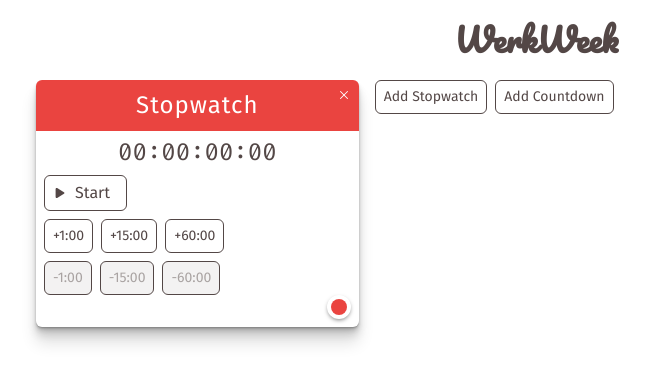
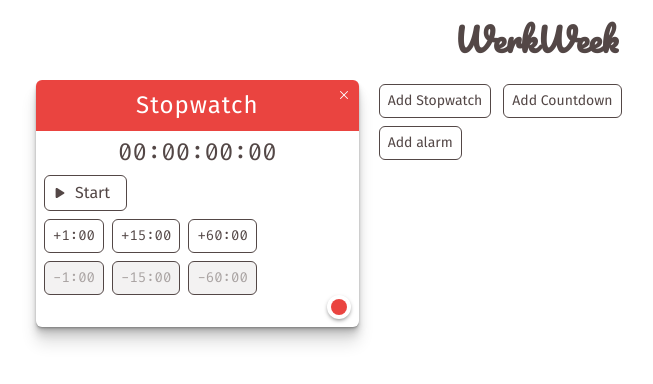
Before and after one commit to nspenner/werkweek, a React (Create React App) app: page / in a window 1280 px wide. Shown: the top 384 px of the page, without its empty margins (104-757 px from the left). Built offline with nearby package versions, Linux system fonts and the light colour scheme.

Commit message:
Add alarm widget base

```diff
--- a/package.json
+++ b/package.json
@@ -16,6 +16,7 @@
     "react-countdown": "^2.2.1",
     "react-dom": "^16.13.1",
     "react-scripts": "^3.4.3",
+    "react-select": "^3.1.0",
     "statman-stopwatch": "^2.11.1",
     "uuid": "^8.3.0"
   },
--- a/src/App.css
+++ b/src/App.css
@@ -63,6 +63,10 @@ button:disabled {
 
 .m--non {
   margin: 0;
+}
+
+.m--xsm {
+  margin: 0.25rem;
 }
 
 .m--sml {
@@ -189,10 +193,11 @@ button:disabled {
   display: inline-flex;
   justify-content: space-evenly;
   align-items: center;
+  margin-right: 0.5rem;
 }
 
-.button-list > button + button {
-  margin-left: 0.5rem;
+.button-list > button:last-child {
+  margin-right: 0;
 }
 
 /* Handles inline spanned icons */
--- a/src/components/AddButton.jsx
+++ b/src/components/AddButton.jsx
@@ -7,15 +7,21 @@ class AddButton extends React.Component {
       <div className="button-list">
         <button
           onClick={() => this.props.addWidget("stopwatch")}
-          className="AddButton"
+          className="m--xsm"
         >
           Add Stopwatch
         </button>
         <button
           onClick={() => this.props.addWidget("countdown")}
-          className="AddButton"
+          className="m--xsm"
         >
           Add Countdown
+        </button>
+        <button
+          onClick={() => this.props.addWidget("alarm")}
+          className="m--xsm"
+        >
+          Add alarm
         </button>
       </div>
     );
--- /dev/null
+++ b/src/components/Alarm.jsx
@@ -0,0 +1,82 @@
+import React from "react";
+import PropTypes from "prop-types";
+import Select from "react-select";
+
+import WidgetTitle from "./WidgetTitle";
+import { set } from "idb-keyval";
+
+const options = [
+  { value: "am", label: "AM" },
+  { value: "pm", label: "PM" },
+];
+
+class Alarm extends React.Component {
+  state = {
+    title: "Alarm",
+    color: "#ea4440",
+    selectedPeriod: "am",
+  };
+
+  handleChange = (e) => {
+    this.setState({ title: e.target.value }, () => {
+      set(this.props.id, this.state);
+    });
+  };
+
+  handleSelectChange = selectedOption => {
+    this.setState({ selectedOption });
+    console.log(`Option selected:`, selectedOption);
+  };
+
+  render() {
+    const { selectedOption } = this.state;
+    return (
+      <div className="flex-container--column widget-container border-curve">
+        <WidgetTitle
+          titleValue={this.state.title}
+          backgroundColor={this.state.color}
+          onDelete={() => this.props.deleteWatch(this.props.id)}
+          onChange={this.handleChange}
+        />
+        <div className="p--sml">
+          <form action="" className="flow--med">
+            <div className="flex-container--centered countdown-display">
+              <input
+                value={this.state.hour}
+                name="hour"
+                onChange={this.handleCountdownInputChange}
+                maxLength="2"
+                placeholder="HH"
+                aria-label="Hour"
+                className="countdown__input  p--sml"
+              />
+              <span className="m--sml">:</span>
+              <input
+                value={this.state.minute}
+                name="minute"
+                onChange={this.handleCountdownInputChange}
+                maxLength="2"
+                placeholder="MM"
+                aria-label="Minute"
+                className="countdown__input  p--sml"
+              />
+              <Select
+                name="selectedOption"
+                value={selectedOption}
+                onChange={this.handleChange}
+                options={options}
+              />
+            </div>
+          </form>
+        </div>
+      </div>
+    );
+  }
+}
+
+Alarm.propTypes = {
+  id: PropTypes.string.isRequired,
+  deleteWatch: PropTypes.func.isRequired,
+};
+
+export default Alarm;
--- a/src/components/Stopwatch.jsx
+++ b/src/components/Stopwatch.jsx
@@ -126,7 +126,10 @@ class Stopwatch extends Component {
     let style = { borderColor: this.state.color };
 
     return (
-      <div className="flex-container--column widget-container border-curve" style={style}>
+      <div
+        className="flex-container--column widget-container border-curve"
+        style={style}
+      >
         <WidgetTitle
           titleValue={this.state.title}
           backgroundColor={this.state.color}
@@ -172,24 +175,39 @@ class Stopwatch extends Component {
             )}
           </div>
           <div className="button-list">
-            <button onClick={() => this.addTime(60000)}>+1:00</button>
-            <button onClick={() => this.addTime(60000 * 15)}>+15:00</button>
-            <button onClick={() => this.addTime(60000 * 60)}>+60:00</button>
+            <button className="monospace" onClick={() => this.addTime(60000)}>
+              +1:00
+            </button>
+            <button
+              className="monospace"
+              onClick={() => this.addTime(60000 * 15)}
+            >
+              +15:00
+            </button>
+            <button
+              className="monospace"
+              onClick={() => this.addTime(60000 * 60)}
+            >
+              +60:00
+            </button>
           </div>
           <div className="button-list">
             <button
+              className="monospace"
               disabled={this.state.timerTime < 60000}
               onClick={() => this.addTime(-60000)}
             >
               -1:00
             </button>
             <button
+              className="monospace"
               disabled={this.state.timerTime < 60000 * 15}
               onClick={() => this.addTime(-60000 * 15)}
             >
               -15:00
             </button>
             <button
+              className="monospace"
               disabled={this.state.timerTime < 60000 * 60}
               onClick={() => this.addTime(-60000 * 60)}
             >
--- a/src/components/Widget.jsx
+++ b/src/components/Widget.jsx
@@ -2,6 +2,7 @@ import React from "react";
 import Proptypes from "prop-types";
 import Stopwatch from "./Stopwatch";
 import Countdown from "./Countdown";
+import Alarm from "./Alarm";
 
 class Widget extends React.Component {
   render() {
@@ -20,8 +21,15 @@ class Widget extends React.Component {
           deleteWidget={this.props.deleteWidget}
         />
       );
+    } else if (this.props.widget.type === "alarm") {
+      widget = (
+        <Alarm
+          id={this.props.widget.id}
+          deleteWidget={this.props.deleteWidget}
+        />
+      );
     } else {
-      widget = <div>?</div>
+      widget = <div>?</div>;
     }
     return widget;
   }
@@ -29,7 +37,7 @@ class Widget extends React.Component {
 
 Widget.propTypes = {
   widget: Proptypes.object.isRequired,
-  deleteWidget: Proptypes.func.isRequired
+  deleteWidget: Proptypes.func.isRequired,
 };
 
 export default Widget;
```
Also changed, not shown: 1 other file (tests, documents, lock files or other folders).
